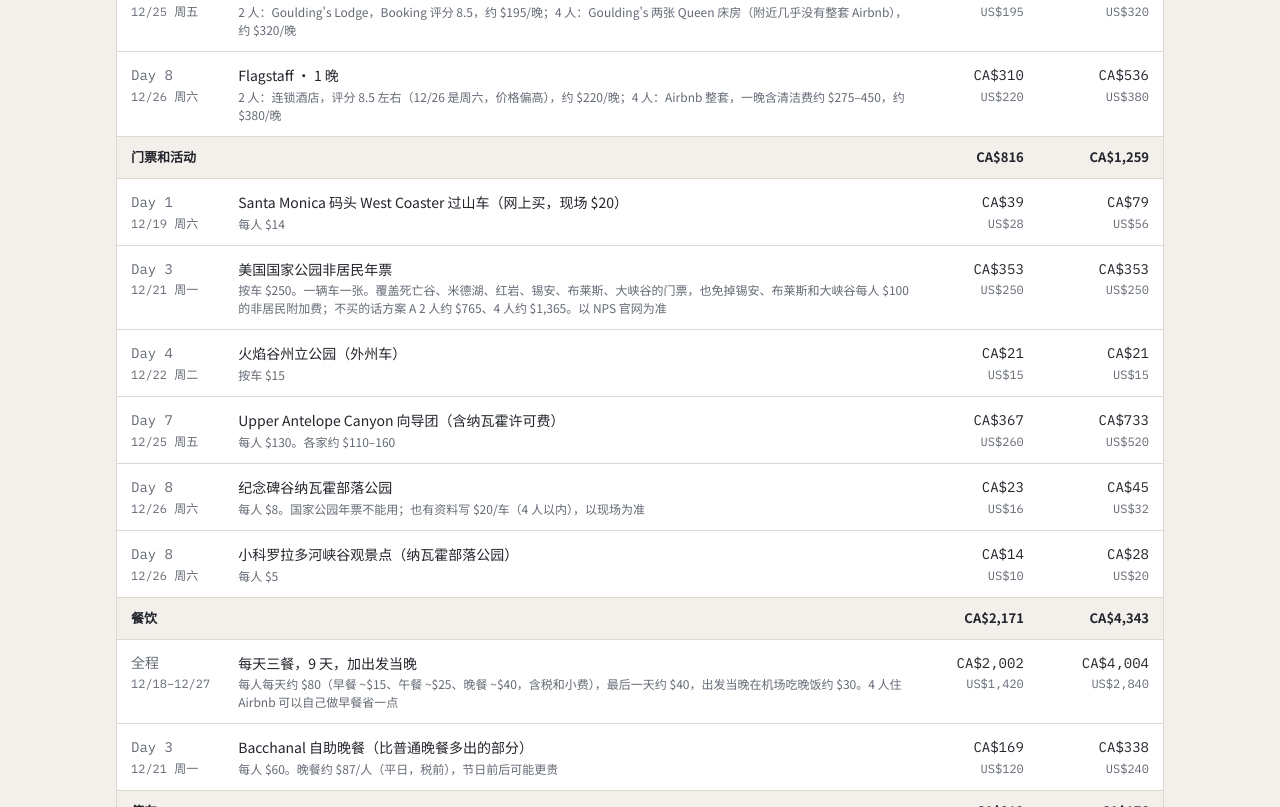
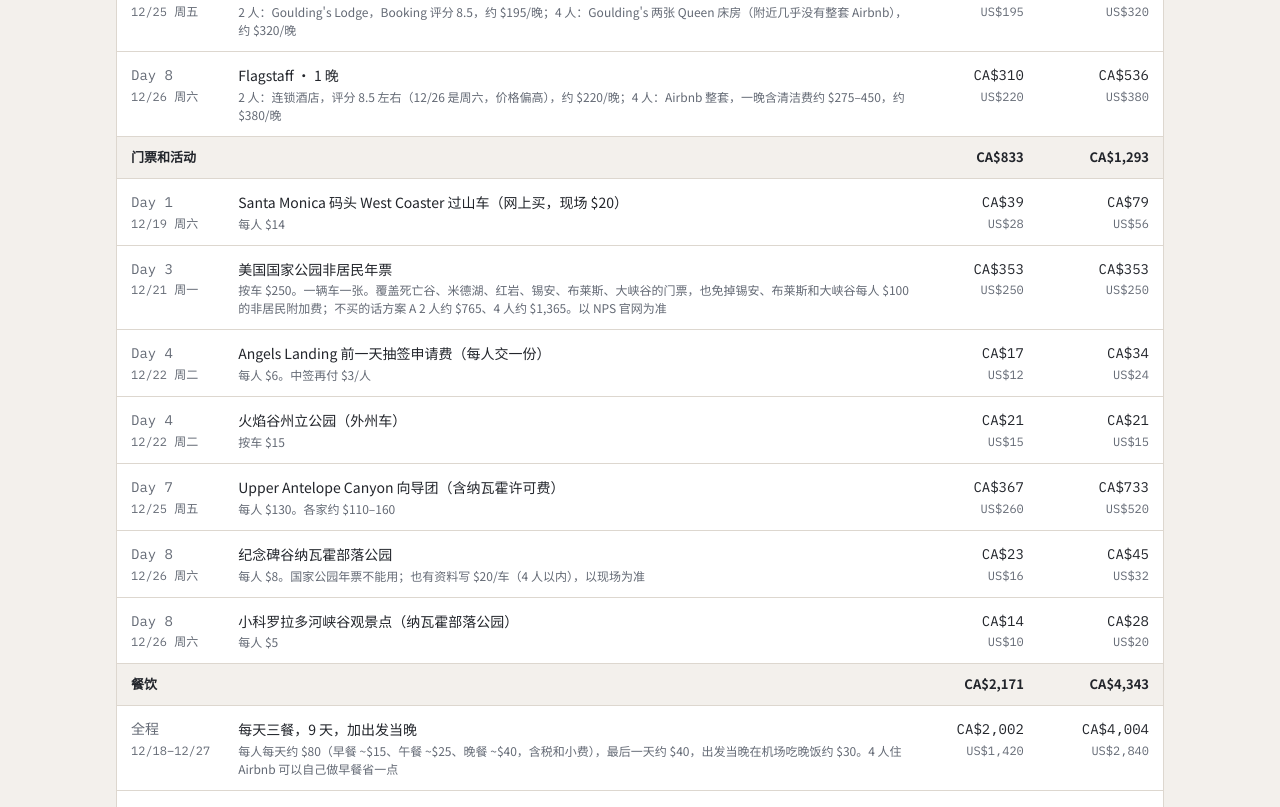
Before and after one commit to yussaaa/southwest-roadtrip, a plain HTML site: page index.html in a window 1280 px wide. Shown: the part 2293-3100 px from the top of the page. Drawn offline with Linux system fonts and the light colour scheme.

Commit message:
Add highlighted Angels Landing day-before lottery reminders (plan A Day 4/5)
Co-Authored-By: Claude Opus 5.5 <noreply@anthropic.com>

```diff
--- a/index.html
+++ b/index.html
@@ -166,6 +166,8 @@ button:focus-visible, a:focus-visible, select:focus-visible { outline: 2px solid
 .daybody .leg { font-size: 12px; }
 .alert { font-size: 13px; line-height: 1.55; padding: 7px 10px; border-radius: 6px; background: var(--tz-bg); }
 .alert.warn { background: var(--accent-soft); border-left: 3px solid var(--accent); }
+.slot.hl { background: var(--accent-soft); border-left: 3px solid var(--accent); padding-left: 8px; padding-right: 8px; border-radius: 6px; }
+.slot.hl .title { font-weight: 700; }
 .alert b { font-weight: 600; }
 .daybody .sched .slot { grid-template-columns: 46px minmax(0, 1fr); gap: 0 10px; font-size: 14px; }
 .daybody .slot .tm { font-size: 12px; }
@@ -783,9 +785,11 @@ const D23_A = Object.assign({}, D23, { title: "Ridgecrest → 死亡谷全景
 /* =====================  Plan A: with Grand Canyon, home via PHX  ===================== */
 const A_DAYS = [D20, D21, D22, D23_A,
   { d: "24", isNew: true, title: "胡佛水坝 → 米德湖北岸 → 火焰谷 → 锡安",
+    alerts: [{ warn: true, tag: "抽签", text: "<b>今天要抽明天的 Angels Landing 许可：拉斯维加斯时间 14:00（山地时间 15:00）前在 recreation.gov 提交。</b>每人用自己的账号申请，结果在拉斯维加斯时间 15:00（山地时间 16:00）后发邮件。" }],
     leg: ['<span class="shield">I-11</span>', '<span class="shield">NV-167</span>', '<span class="shield">I-15</span>', '<span class="shield">UT-9</span>', '<span>≈250 mi · 车程约 5h</span>', '<span class="tzchip">+1h · 进入山地时间</span>'],
     pts: [["Las Vegas", "Bellagio Fountains, Las Vegas"], ["胡佛水坝", "Hoover Dam"], ["Elephant Rock", "Elephant Rock, Valley of Fire"], ["Mouse's Tank 岩画", "Mouse's Tank, Valley of Fire"], ["Fire Wave · White Domes", "Fire Wave Trailhead, Valley of Fire State Park"], ["Overton 午餐", "Overton, NV"], ["Springdale 住宿", "Springdale, UT"]],
     slots: [
+      { t: "06:15", k: "sight", hl: true, name: "🎟 Angels Landing 前一天抽签 · 出发前提交", meta: "截止：拉斯维加斯时间 14:00 = 山地时间 15:00 · 每份申请 $6，中签再付 $3/人", note: "抽的是明天（锡安全天）的许可。抽签从山地时间 0:01 开始，也就是拉斯维加斯前一天晚上 23:01，所以昨晚睡前或今早出发前就交，别拖到路上：火焰谷和米德湖一带手机信号很差。每人用自己的 recreation.gov 账号各交一份（提前注册好、绑好信用卡），一份申请最多带 6 个人。注意 recreation.gov 规定同一账号交多份会全部作废；同一个人能不能同时出现在几份申请里，提交前看清楚申请页上的规则。<a href=\"https://www.recreation.gov/permits/4675324\" target=\"_blank\" rel=\"noopener\">recreation.gov 抽签页 ↗</a>" },
       { t: "06:45", k: "move", name: "退房，走 I-11 开往胡佛水坝", meta: "约 40 分钟 · 日出 ≈06:50", note: "早餐在酒店附近买了带上车。" },
       { t: "07:30", k: "hike", name: "Mike O'Callaghan–Pat Tillman 大桥步道 · 俯瞰胡佛水坝", meta: "往返约 30–40 分钟 · 简单 · 停车免费", note: "早上太阳从东边照进黑峡谷，水坝正面是顺光，人也少。从大桥专用停车场沿坡道走上桥的人行道，能看到整座水坝和米德湖下游。", g: "Hoover Dam" },
       { t: "08:15", k: "sight", name: "胡佛水坝 · 坝顶走一段", meta: "约 30 分钟 · 坝下停车楼 $10", note: "沿坝顶走到对岸就是亚利桑那（冬天比内华达快 1 小时）。游客中心 9:00 才开门，这次只看外面，不进馆。", g: "Hoover Dam" },
@@ -796,6 +800,7 @@ const A_DAYS = [D20, D21, D22, D23_A,
       { t: "13:40", k: "move", name: "从北门出园，开往 Overton", meta: "约 25 分钟" },
       { t: "14:05", k: "meal", name: "午餐：Overton 小镇", note: "火焰谷里没有餐厅，午饭比较晚，上午在车上垫点零食。", g: "Overton, NV" },
       { t: "14:50", k: "move", name: "回 I-15 北上，经 St. George 到 Springdale", meta: "≈120 mi · 约 2 小时 · 进入犹他后拨快 1 小时，到达 ≈17:50 山地时间", note: "日落 ≈17:10 时大概在 St. George 附近，进 UT-9 之后天就黑了。原来傍晚的 Kolob Canyons 这次不去（见「备选」）。" },
+      { t: "16:00", k: "sight", hl: true, name: "🎟 查 Angels Landing 抽签结果（邮件）", meta: "山地时间 16:00 后（拉斯维加斯时间 15:00）", note: "大概在 St. George 附近收到。中签的话许可会发到申请人的账号里，明天上山前要能出示（截图或打印），而且不能改日期、不能换人。没中签就照原计划只走到 Scout Lookout。" },
       { t: "18:00", k: "meal", name: "晚餐：Springdale", g: "Springdale, UT" }
     ], stay: 4 },
   { d: "25", isNew: true, title: "锡安全天 · Riverside Walk、Scout Lookout、Emerald Pools 和 Watchman 日落",
@@ -805,7 +810,7 @@ const A_DAYS = [D20, D21, D22, D23_A,
       { t: "07:45", k: "meal", name: "早餐：Springdale", g: "Springdale, UT" },
       { t: "08:15", k: "move", name: "游客中心停车，坐班车进 Scenic Drive", meta: "到终点站约 45 分钟", note: "节假日期间 Scenic Drive 一般只能坐班车，冬季班次少，以 NPS 当天的时刻表为准。游客中心停车场早上 9 点前容易找到位子。" },
       { t: "09:00", k: "hike", name: "Riverside Walk", meta: "2.2 mi · 平坦铺装 · 约 1–1.5 小时 · 简单", note: "Scenic Drive 尽头，Narrows 的起点。", at: "trail/us/utah/the-zion-narrows-riverside-walk", g: "Temple of Sinawava, Zion National Park" },
-      { t: "10:30", k: "hike", name: "West Rim Trail 到 Scout Lookout", meta: "约 4 mi · 爬升约 1,100 ft · 往返 · 约 2.5–3 小时 · 较难", note: "从 The Grotto 班车站出发，沿着之字形的 Walter's Wiggles 爬上去，终点正对 Angels Landing 的铁链段，到这里不用抽签。冬天背阴处常结冰，带冰爪（microspikes）。", g: "The Grotto Trailhead, Zion National Park" },
+      { t: "10:30", k: "hike", name: "West Rim Trail 到 Scout Lookout（中签就上 Angels Landing）", meta: "约 4 mi · 爬升约 1,100 ft · 往返 · 约 2.5–3 小时 · 较难", hl: true, note: "<b>昨天中签的话，从 Scout Lookout 接着走铁链段上 Angels Landing 顶</b>（多 1 mi 往返、约 1–1.5 小时，午饭推到 14:30，后面 Emerald Pools 改走 Lower 一段）。没中签就到 Scout Lookout 折返。从 The Grotto 班车站出发，沿着之字形的 Walter's Wiggles 爬上去，终点正对 Angels Landing 的铁链段，到这里不用抽签。冬天背阴处常结冰，带冰爪（microspikes）。", g: "The Grotto Trailhead, Zion National Park" },
       { t: "13:15", k: "meal", name: "午餐：Zion Lodge（Red Rock Grill）", note: "从 The Grotto 沿河边小路走过去约 10 分钟，或坐一站班车。", g: "Zion Lodge, Zion National Park" },
       { t: "14:15", k: "hike", name: "Emerald Pools（Lower → Upper）", meta: "3 mi · 爬升 406 ft · 约 1.5 小时 · 中等", note: "午饭后从 Zion Lodge 对面出发。冬季可能有冰。", at: "trail/us/utah/emerald-pools-trail", g: "Zion Lodge, Zion National Park" },
       { t: "15:50", k: "hike", name: "Pa'rus Trail 走到 Canyon Junction 看日落", meta: "1.7 mi 单程 · 平坦铺装 · 日落 ≈17:15", note: "沿 Virgin River 走，终点的桥上是看 Watchman 峰日落的经典位置。", at: "parks/us/utah/zion-national-park/paved", g: "Canyon Junction Bridge, Zion National Park" },
@@ -1044,7 +1049,7 @@ const ALTS = [
   ]},
   { area: "锡安及周边", dates: "12/24–12/26", items: [
     { k: "sight", name: "Kolob Canyons 景观道路", en: "Kolob Canyons", cost: "含在公园门票内", dur: "约 1 小时 · 5 mi 景观道路 + 步道 1 mi 往返", when: "傍晚", swap: "方案 A 12/24 下午：火焰谷少走 Fire Wave 环线，提早约 1.5 小时出发", note: "锡安西北角，红色的「手指峡谷」傍晚最好看，就在 I-15 的 40 号出口，游客比主峡谷少得多。", warn: "下雪时这条路可能临时封闭。", at: "trail/us/utah/timber-creek-overlook-trail--2", g: "Kolob Canyons Visitor Center" },
-    { k: "hike", name: "Angels Landing", en: "Angels Landing", cost: "抽签 $6 + 中签 $3/人", dur: "4–5 小时 · 约 5 mi · 爬升约 1,500 ft", when: "早上", swap: "12/25 的 Scout Lookout（同一条路，中签就从 Scout Lookout 接着走铁链段）", note: "锡安最有名的步道，最后一段要抓着铁链走在悬崖边。", warn: "冬季季度抽签 10/20 已截止，只能参加“前一天抽签”。链条段结冰时非常危险，带冰爪。", at: "trail/us/utah/angels-landing-trail", site: "https://www.nps.gov/zion/planyourvisit/angelslanding.htm", g: "The Grotto Trailhead, Zion National Park" },
+    { k: "hike", name: "Angels Landing", en: "Angels Landing", cost: "抽签 $6 + 中签 $3/人", dur: "4–5 小时 · 约 5 mi · 爬升约 1,500 ft", when: "早上", swap: "12/25 的 Scout Lookout（同一条路，中签就从 Scout Lookout 接着走铁链段）", note: "锡安最有名的步道，最后一段要抓着铁链走在悬崖边。", warn: "冬季季度抽签 10/20 已截止，只能参加“前一天抽签”（行程里已安排在前一天早上提交）。链条段结冰时非常危险，带冰爪。", at: "trail/us/utah/angels-landing-trail", site: "https://www.nps.gov/zion/planyourvisit/angelslanding.htm", g: "The Grotto Trailhead, Zion National Park" },
     { k: "hike", name: "The Narrows 河道徒步（从下往上）", en: "The Narrows, Zion", cost: "冬季要租干衣套装，约 $60 起/人", dur: "3–5 小时，可随时折返", when: "中午最暖时", swap: "12/25 下午的 Emerald Pools", note: "在两侧几百米高的峡谷里蹚水走，从 Riverside Walk 尽头开始。", warn: "冬天水温只有几度，不穿干衣容易失温；先在 NPS 查水位和山洪风险。", g: "Temple of Sinawava, Zion National Park" },
   ]},
   { area: "Page 和纪念碑谷", dates: "12/26–12/28", items: [
@@ -1159,6 +1164,7 @@ const HOLIDAY = {
 function dayAlerts(day, iso) {
   const out = [], wd = toDate(iso).getDay(), mmdd = iso.slice(5);
   const has = re => day.slots.some(s => re.test((s.g || "") + " " + s.name));
+  if (day.alerts) out.push(...day.alerts);
   if (HOLIDAY[mmdd]) out.push({ tag: HOLIDAY[mmdd][0], text: HOLIDAY[mmdd][1] });
   if (wd === 1 && has(/Getty|Griffith/)) out.push({ warn: true, tag: "周一闭馆", text: "<b>Getty Center 和格里菲斯天文台周一都闭馆。</b>换一个出发日期，或者这天改去环球影城（每天开放）。" });
   if ((mmdd === "12-25" || mmdd === "01-01") && has(/Getty|Griffith/)) out.push({ warn: true, tag: "闭馆", text: "<b>Getty Center 和格里菲斯天文台圣诞节、元旦闭馆。</b>换一个出发日期，或者这天改去别处。" });
@@ -1440,6 +1446,7 @@ const BUDGET = {
   items: [
     { cat: "fee",  re: /West Coaster/, label: "Santa Monica 码头 West Coaster 过山车（网上买，现场 $20）", usd: 14, per: "person" },
     { cat: "park", re: /开回 Santa Monica，停车/, label: "Santa Monica 停车（约 3 小时）", usd: 15, per: "car" },
+    { cat: "fee",  re: /前一天抽签/, label: "Angels Landing 前一天抽签申请费（每人交一份）", usd: 6, per: "person", note: "中签再付 $3/人" },
     { cat: "park", re: /Getty Center/, label: "Getty Center 停车", usd: 25, per: "car" },
     { cat: "park", re: /Griffith Observatory/, label: "格里菲斯天文台停车（按小时，约 2 小时）", usd: 20, per: "car" },
     { cat: "fee",  re: /Death Valley/, label: "美国国家公园非居民年票", usd: 250, per: "car", note: "一辆车一张。覆盖死亡谷、米德湖、红岩、锡安、布莱斯、大峡谷的门票，也免掉锡安、布莱斯和大峡谷每人 $100 的非居民附加费；不买的话方案 A 2 人约 $765、4 人约 $1,365。以 NPS 官网为准" },
@@ -1603,7 +1610,7 @@ function renderDays() {
       }
       const meta = s.meta ? s.meta.replace("{GRIFFITH}", griffithHours(wd)) : "";
       const pic = slotPic(s);
-      return `<li class="slot ${s.k}${pic ? " has-pic" : ""}">
+      return `<li class="slot ${s.k}${s.hl ? " hl" : ""}${pic ? " has-pic" : ""}">
         <span class="tm">${s.t}</span>
         <div class="what">
           <div class="title"><span class="kind">${KIND[s.k]}</span>${s.name}</div>
```
